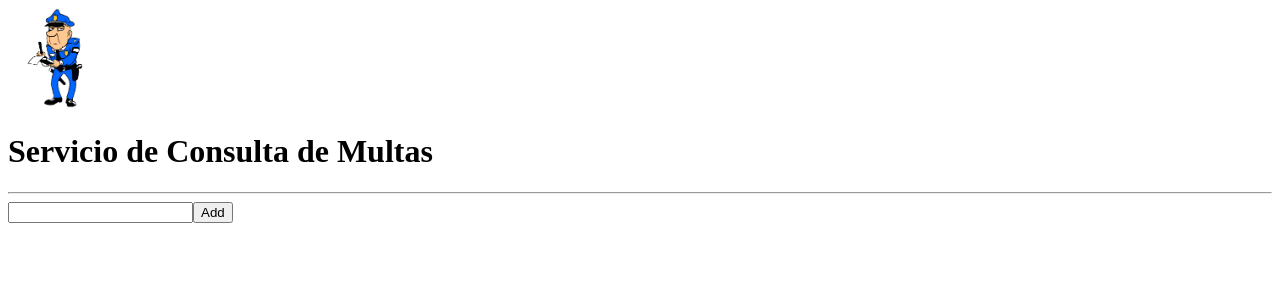
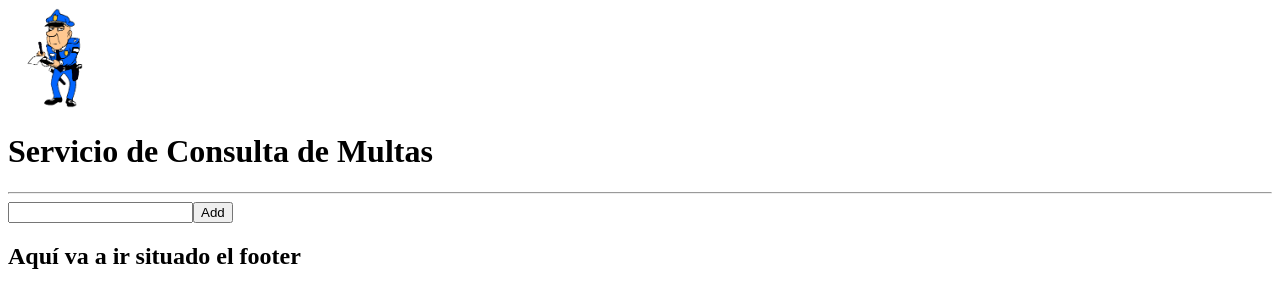
Before and after one commit to javierarandapalomino/dgt-trafico-client, an Angular app: page / in a window 1280 px wide. Shown: the top 308 px of the page. Built offline with nearby package versions, Linux system fonts and the light colour scheme.

Commit message:
modificacion componente footer

```diff
--- a/src/app/footer/footer.component.html
+++ b/src/app/footer/footer.component.html
@@ -1,2 +1 @@
-<p>
-</p>
+<h2>Aquí va a ir situado el footer</h2>
```
